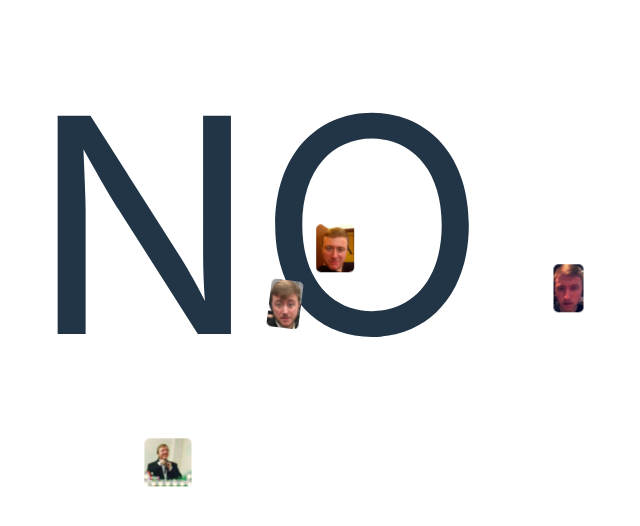
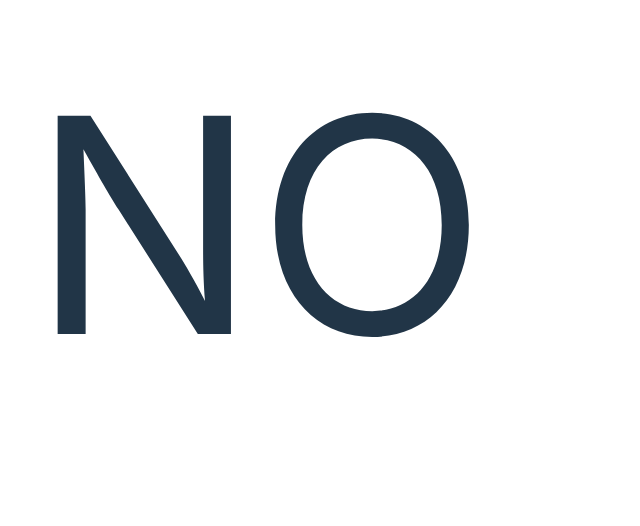
Before and after one commit to kage1414/is-it-nics-birthday, a React (Vite) app: page / in a window 1280 px wide. Shown: the top 526 px of the page, without its empty margins (381-1021 px from the left). Built offline with nearby package versions, Linux system fonts and the light colour scheme.

Commit message:
only show spinning on nics birthday

```diff
--- a/src/App.tsx
+++ b/src/App.tsx
@@ -31,11 +31,16 @@ function App() {
       <div
         onMouseMove={onMouseMove}
         onClick={onClick}
-        style={{ height: "95%", width: "95%" }}
+        style={{
+          height: "95%",
+          width: "95%",
+        }}
       >
         {isItNicsBirthday ? <Yes /> : <No />}
       </div>
-      <NicsFace mouseCoordinates={mouseCoordinates} clicked={clicked} />
+      {isItNicsBirthday && (
+        <NicsFace mouseCoordinates={mouseCoordinates} clicked={clicked} />
+      )}
     </>
   );
 }
--- a/src/NicsFace.tsx
+++ b/src/NicsFace.tsx
@@ -43,8 +43,8 @@ export const NicsFace = ({ mouseCoordinates, clicked }: Props) => {
       <span
         style={{
           position: "absolute",
-          top: "0px",
-          left: "0px",
+          top: "20px",
+          left: "-25px",
           transform: `translate(${mouseCoordinates[1] - 40}px, ${
             mouseCoordinates[0] - 40
           }px)`,
@@ -92,8 +92,8 @@ export const NicsFace = ({ mouseCoordinates, clicked }: Props) => {
       <span
         style={{
           position: "absolute",
-          top: "0px",
-          left: "0px",
+          top: "20px",
+          left: "-25px",
           transform: `translate(${mouseCoordinates[1] + 10}px, ${
             mouseCoordinates[0] - 40
           }px)`,
```
